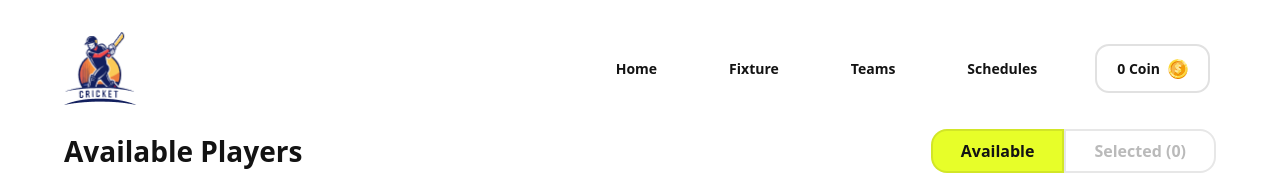
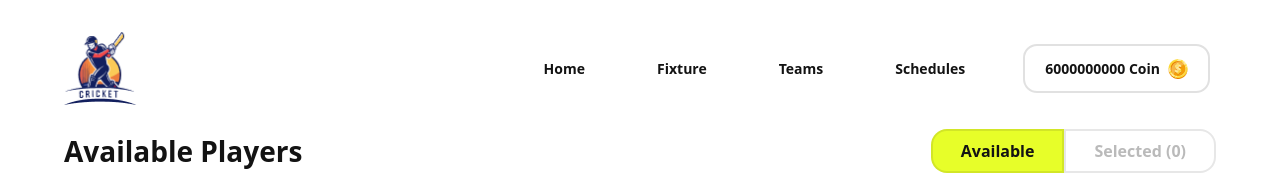
Before and after one commit to Abdurrobr34l/dream11-bpl, a React (Vite) app: page / in a window 1280 px wide. Shown: the top 175 px of the page. Built offline with nearby package versions, Linux system fonts and the light colour scheme.

Commit message:
Added substract individual price from balance functionality

```diff
--- a/src/App.jsx
+++ b/src/App.jsx
@@ -7,36 +7,59 @@ import SelectedPlayers from "./Components/SelectedPlayers/SelectedPlayers";
 
 const playersJsonData = async () => {
   const response = await fetch("/PlayersData.json");
-  return response.json()
+  return response.json();
 };
 const playerPromise = playersJsonData();
 
-
 function App() {
-const [toggle, setToggle] = useState(true);
-
+  const [toggle, setToggle] = useState(true);
+  const [availableBalance, setAvailableBalance] = useState(6000000000);
 
   return (
     <>
       <Container>
-        <Header></Header>
+        <Header availableBalance={availableBalance}></Header>
+
         {/* Toggler Buttons */}
         <div className="flex items-center justify-between">
           <h2 className="text-[28px] font-bold">Available Players</h2>
 
           <div>
-            <button onClick={() => setToggle(true)} className={`py-[8px] px-7 font-semibold bg-none border-2 text-[#1313134b] ${toggle === true? "bg-[#E7FE29] !text-[#131313]" : ""} rounded-none rounded-l-2xl shadow-none cursor-pointer commonHover border-[#1313131a] hover:!text-[#131313]`}>Available</button>
+            <button
+              onClick={() => setToggle(true)}
+              className={`py-[8px] px-7 font-semibold bg-none border-2 text-[#1313134b] ${
+                toggle === true ? "bg-[#E7FE29] !text-[#131313]" : ""
+              } rounded-none rounded-l-2xl shadow-none cursor-pointer commonHover border-[#1313131a] hover:!text-[#131313]`}
+            >
+              Available
+            </button>
 
-            <button onClick={() => setToggle(false)} className={`py-[8px] px-7 font-semibold bg-none border-2 text-[#1313134b] rounded-none rounded-r-2xl shadow-none cursor-pointer commonHover border-[#1313131a] hover:!text-[#131313] ${toggle === false? "bg-[#E7FE29] !text-[#131313]" : ""}`}>Selected <span>(0)</span></button>
+            <button
+              onClick={() => setToggle(false)}
+              className={`py-[8px] px-7 font-semibold bg-none border-2 text-[#1313134b] rounded-none rounded-r-2xl shadow-none cursor-pointer commonHover border-[#1313131a] hover:!text-[#131313] ${
+                toggle === false ? "bg-[#E7FE29] !text-[#131313]" : ""
+              }`}
+            >
+              Selected <span>(0)</span>
+            </button>
           </div>
         </div>
         {/* Available Players Section */}
-        {
-          toggle === true?<Suspense fallback={<span className="loading loading-spinner loading-xl bg-[#131313]"></span>}>
-          <AvailablePlayer playerPromise={playerPromise}></AvailablePlayer>
-        </Suspense>:<SelectedPlayers></SelectedPlayers>
-        }
-
+        {toggle === true ? (
+          <Suspense
+            fallback={
+              <span className="loading loading-spinner loading-xl bg-[#131313]"></span>
+            }
+          >
+            <AvailablePlayer
+              playerPromise={playerPromise}
+              availableBalance={availableBalance}
+              setAvailableBalance={setAvailableBalance}
+            ></AvailablePlayer>
+          </Suspense>
+        ) : (
+          <SelectedPlayers></SelectedPlayers>
+        )}
       </Container>
     </>
   );
--- a/src/Components/AvailablePlayes/AvailablePlayer.jsx
+++ b/src/Components/AvailablePlayes/AvailablePlayer.jsx
@@ -1,14 +1,14 @@
 import React, { use } from "react";
 import Player from "./Player";
 
-export default function AvailablePlayer({ playerPromise }) {
+export default function AvailablePlayer({ playerPromise, availableBalance, setAvailableBalance }) {
   const playersData = use(playerPromise);
 
   return (
     <>
-      <div className="mt-24 mb-48 grid grid-cols-1 gap-6 md:grid-cols-2 lg:grid-cols-3">
+      <div className="mt-24 pb-48 grid grid-cols-1 gap-6 md:grid-cols-2 lg:grid-cols-3">
         {playersData.map((playerDetails) => (
-          <Player playerDetails={playerDetails}></Player>
+          <Player playerDetails={playerDetails} availableBalance={availableBalance} setAvailableBalance={setAvailableBalance}></Player>
         ))}
       </div>
     </>
--- a/src/Components/AvailablePlayes/Player.jsx
+++ b/src/Components/AvailablePlayes/Player.jsx
@@ -2,7 +2,7 @@ import React, { useState } from "react";
 import userImage from "../../assets/user.png";
 import userFlag from "../../assets/flag.png";
 
-export default function Player({ playerDetails }) {
+export default function Player({ playerDetails, availableBalance, setAvailableBalance }) {
   const [isSelected, setIsSelected] = useState(false);
 
   return (
@@ -64,7 +64,12 @@ export default function Player({ playerDetails }) {
               {playerDetails.price}
 
               <button
-                onClick={() => setIsSelected(true)}
+                onClick={() => {
+                  setIsSelected(true)
+
+                  const numericPrice = parseInt(playerDetails.price.toString().replace(/\D/g, ""), 10)
+                  setAvailableBalance(availableBalance - numericPrice)
+                }}
                 disabled={isSelected}
                 className={`px-4 py-2 textarea-md font-medium max-w-[130px] border-2 rounded-[8px] text-center  ${isSelected ? "bg-gray-300 border-gray-300 cursor-not-allowed text-gray-600" : "border-[#1313131a] text-black cursor-pointer hover:bg-[#E7FE29] hover:text-[#131313]"}`}>
                 {isSelected === true ? "Selected" : "Choose Player"}
--- a/src/Components/Header/Header.jsx
+++ b/src/Components/Header/Header.jsx
@@ -2,7 +2,7 @@ import React from "react";
 import coinImage from "../../assets/coin.png";
 import logoImage from "../../assets/logo.png";
 
-export default function Header() {
+export default function Header({availableBalance}) {
   return (
     <>
       <div className="navbar pt-8 pb-6 px-0">
@@ -43,7 +43,7 @@ export default function Header() {
               </li>
               <li>
                 <a className="flex justify-center px-5 py-3 font-bold outline-2 outline-[#13131320] rounded-[12px] max-w-[125px] commonHover">
-                  0 Coin
+                  {availableBalance} Coin
                   {/* 6  000 000 000 */}
                   <span>
                     <img src={coinImage} alt="coin" className="w-5 h-5" />
@@ -76,7 +76,7 @@ export default function Header() {
             </li>
             <li>
               <a className="px-5 py-3 font-bold outline-2 outline-[#13131320] rounded-[12px] commonHover flex items-center gap-2">
-                0 Coin
+                {availableBalance} Coin
                 <span>
                   <img src={coinImage} alt="coin" className="w-5 h-5" />
                 </span>
```
